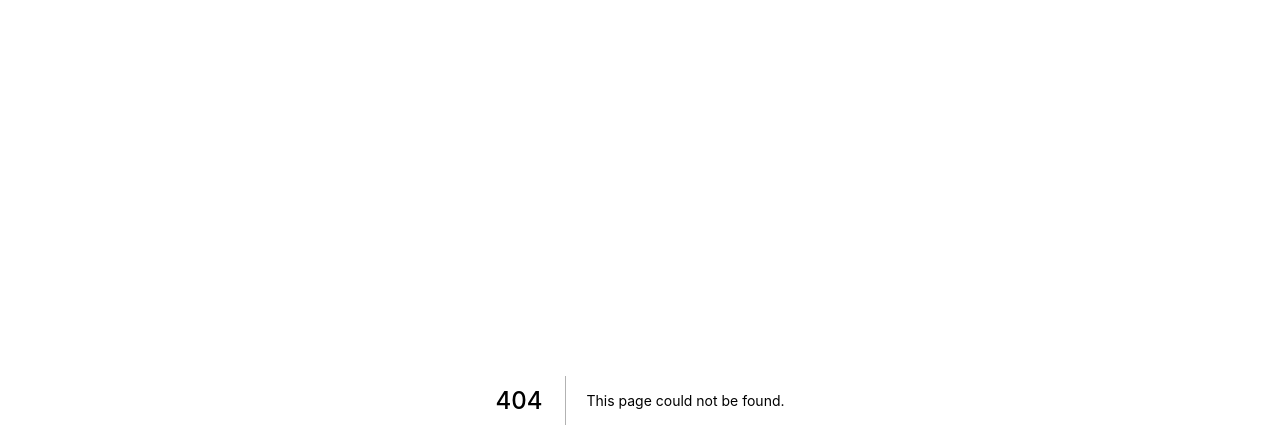
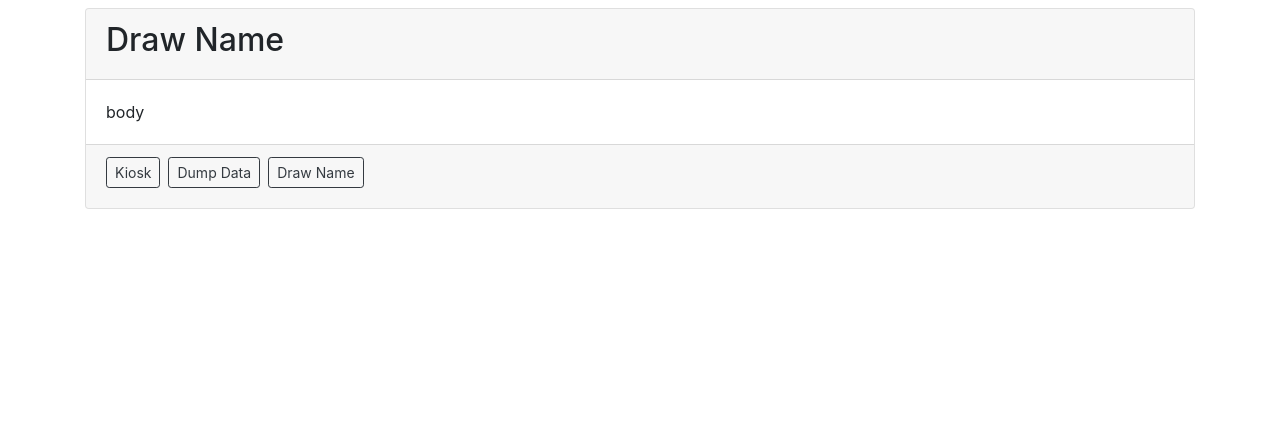
Before and after one commit to sorphin/card-reader-kiosk, a Next.js app: page /draw-name in a window 1280 px wide. Before the commit this address had no page. Shown: the top 448 px of the page. Built offline with nearby package versions, Linux system fonts and the light colour scheme.

Commit message:
started draw-name page moved files around

```diff
--- /dev/null
+++ b/lib/Links.jsx
@@ -0,0 +1,29 @@
+import React from "react";
+
+class RegisterForm extends React.Component {
+  constructor(props) {
+    super(props);
+
+    this.state = {
+      links: [
+        { label: "Kiosk", url: "/" },
+        { label: "Dump Data", url: "/dump-data" },
+        { label: "Draw Name", url: "/draw-name" }
+      ]
+    };
+  }
+
+  render() {
+    return (
+      <div>
+        {this.state.links.map((link, i) => (
+          <a key={i} href={link.url} className="btn btn-sm btn-outline-dark mb-2 mr-2">
+            {link.label}
+          </a>
+        ))}
+      </div>
+    );
+  }
+}
+
+export default RegisterForm;
--- /dev/null
+++ b/pages/draw-name.js
@@ -0,0 +1,46 @@
+import React from "react";
+import { connect } from "react-redux";
+import { setData } from "../store";
+
+import Container from "react-bootstrap/Container";
+import Card from "react-bootstrap/Card";
+
+import "bootstrap/dist/css/bootstrap-reboot.css";
+import "bootstrap/dist/css/bootstrap-grid.css";
+import "bootstrap/dist/css/bootstrap.css";
+import "react-datepicker/dist/react-datepicker.css";
+import "../static/style.css";
+
+import Links from "../lib/Links";
+
+const mapStateToProps = (state = {}) => ({ ...state });
+const mapDispatchToProps = dispatch => ({
+  setData: data => dispatch(setData(data))
+});
+
+class DrawName extends React.Component {
+  constructor(props) {
+    super(props);
+  }
+
+  render() {
+    return (
+      <Container>
+        <Card>
+          <Card.Header>
+            <h2>Draw Name</h2>
+          </Card.Header>
+          <Card.Body>body</Card.Body>
+          <Card.Footer>
+            <Links />
+          </Card.Footer>
+        </Card>
+      </Container>
+    );
+  }
+}
+
+export default connect(
+  mapStateToProps,
+  mapDispatchToProps
+)(DrawName);
```
Also changed, not shown: pages/dump-data.js (+37 -9 lines), pages/index.js (+64 -17 lines), lib/Account.js (renamed from pages/Account.js), lib/InvalidCard.js (renamed from pages/InvalidCard.js), lib/RegisterForm.js (renamed from pages/RegisterForm.js), 1 other file (tests, documents, lock files or other folders).
